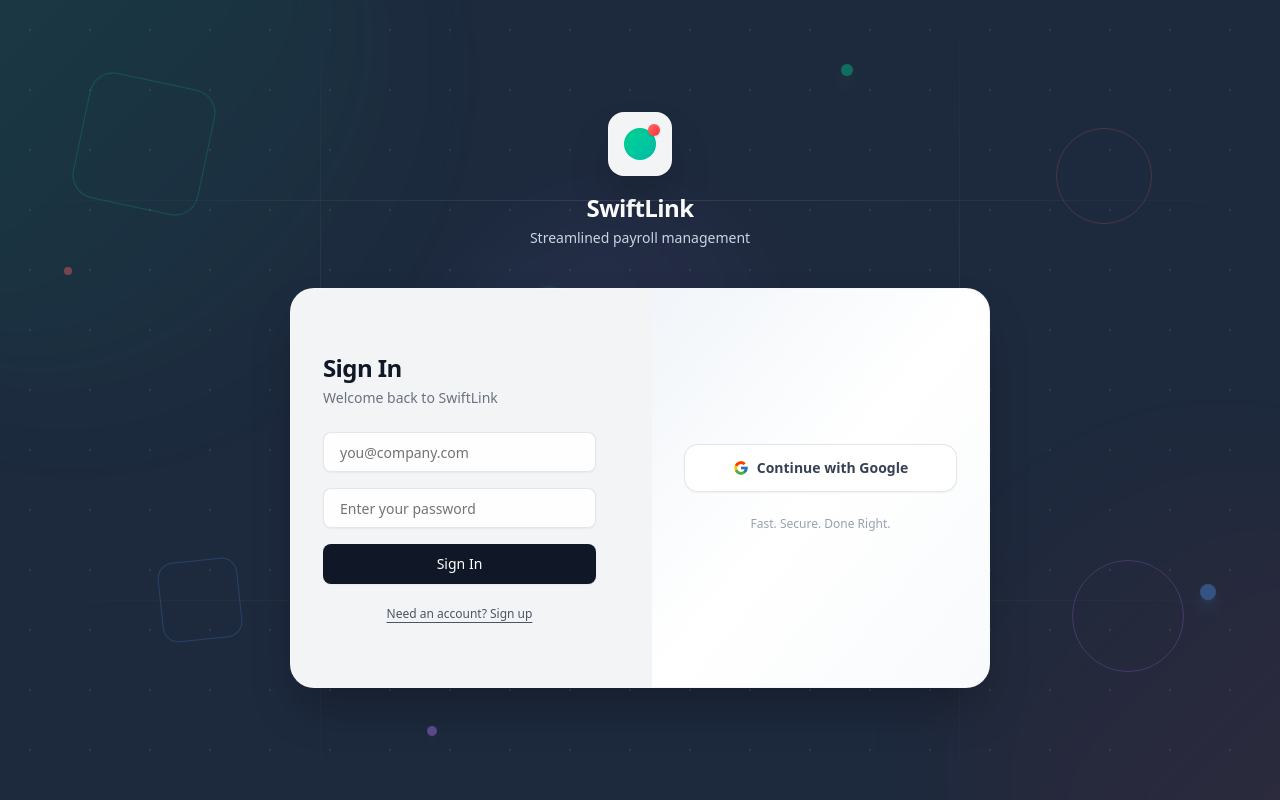
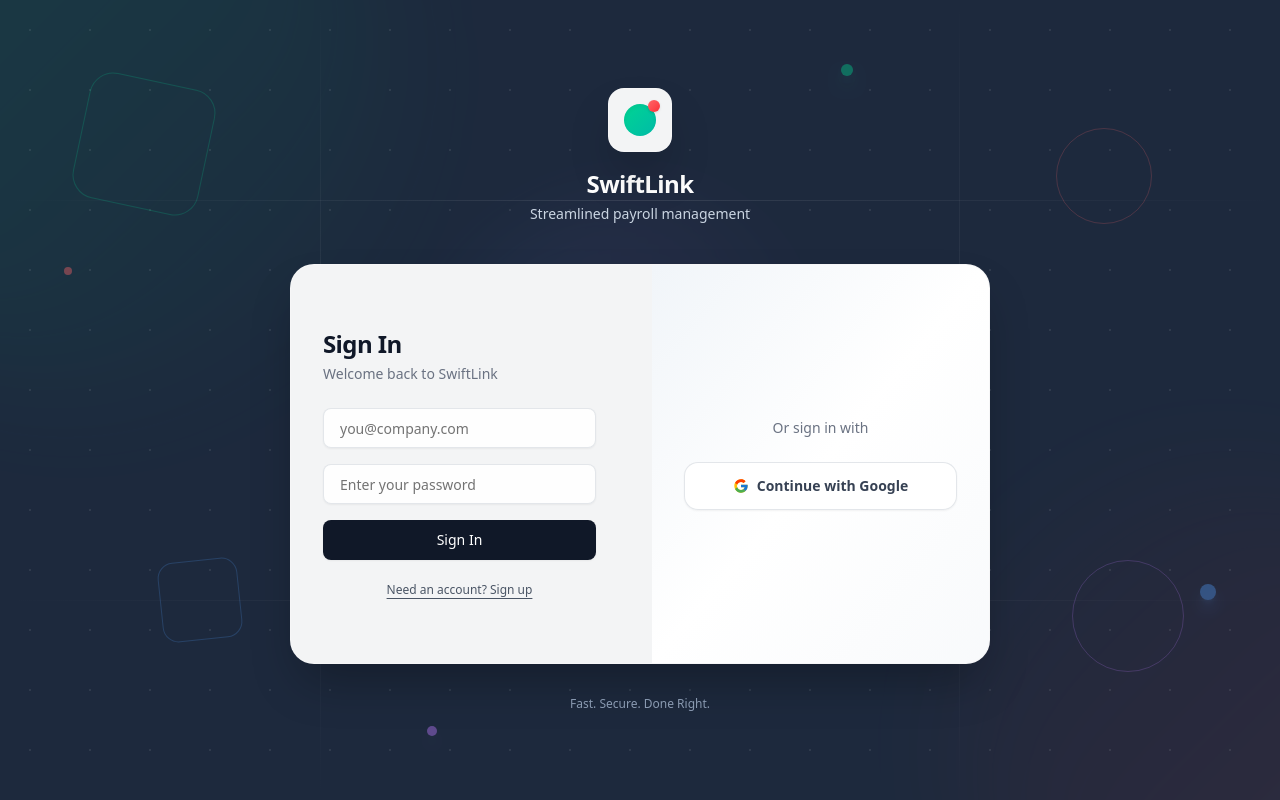
Before and after one commit to Didfu/payrollsystem, a Next.js app: page / in a window 1280 px wide. Built offline with nearby package versions, Linux system fonts and the light colour scheme; no server answers.

Commit message:
login fixes

```diff
--- a/src/components/Login.jsx
+++ b/src/components/Login.jsx
@@ -152,21 +152,24 @@
           </div>
 
           {/* Google login */}
+
           <div className="w-1/2 p-8 flex flex-col items-center justify-center bg-gradient-to-br from-slate-100 via-white to-slate-50">
+          <p className="text-gray-500 text-sm font-medium"> Or sign in with</p>
+          <br></br>
             <Button type="button" onClick={handleGoogleSignIn} disabled={loading} className="w-full h-12 bg-white/90 hover:bg-white backdrop-blur-sm text-gray-700 font-semibold rounded-xl border border-gray-300/60 transition-all duration-200 hover:border-gray-400 hover:shadow-md disabled:opacity-50 disabled:cursor-not-allowed">
               <div className="flex items-center justify-center space-x-2">
                 <FcGoogle className="h-5 w-5" />
                 <span>Continue with Google</span>
               </div>
             </Button>
-            <div className="mt-6 text-xs text-gray-400 font-medium text-center">
-              Fast. Secure. Done Right.
-            </div>
+
           </div>
         </Card>
 
         {/* Footer */}
-
+        <div className="mt-8 text-center">
+          <p className="text-xs text-slate-400 font-medium">Fast. Secure. Done Right.</p>
+        </div>
       </div>
     </div>
   );
```
